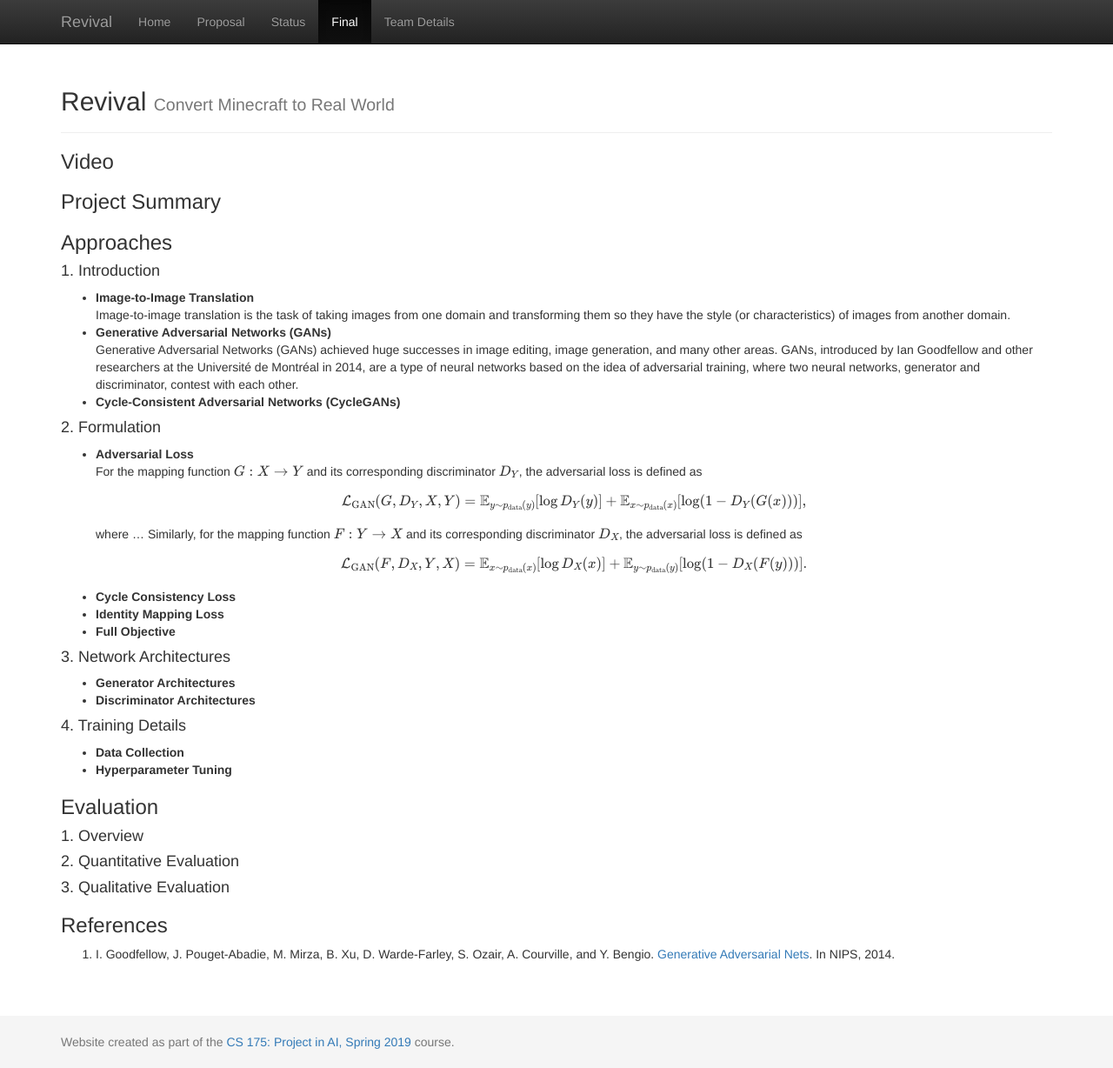
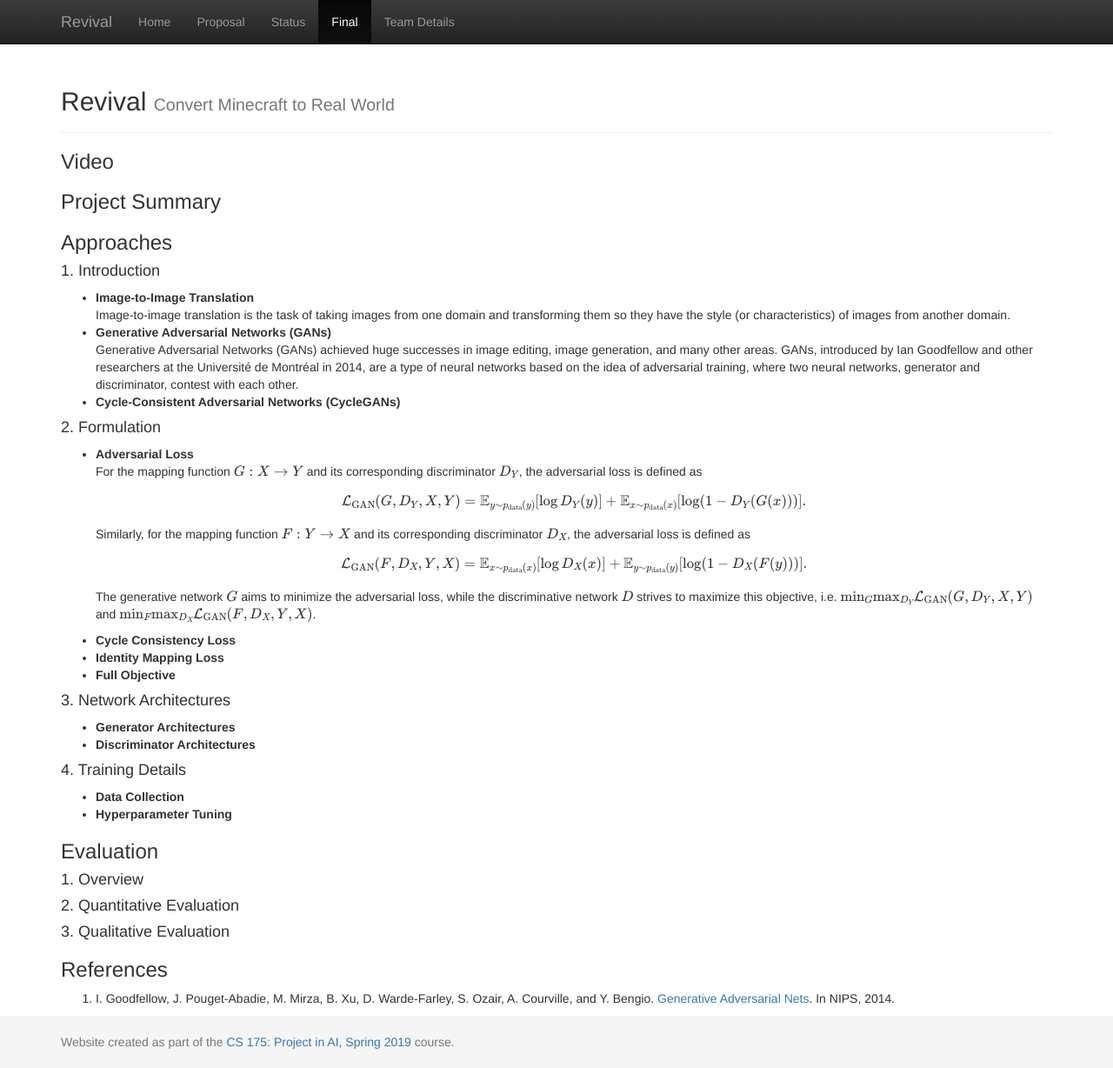
Before and after one commit to sijielu/Revival, a Jekyll site: the page built from docs/final.md, in a window 1280 px wide and 1228 px high. Shown: the whole window at 87% size. Built offline with Jekyll 4.4.1, drawn with Linux system fonts in a browser that asks for light colours; formulas are drawn with MathJax 3.

Commit message:
Update final.md

```diff
--- a/docs/final.md
+++ b/docs/final.md
@@ -10,20 +10,22 @@ title:  Final Report
 ### Approaches
 #### 1. Introduction
 - **Image-to-Image Translation**
-Image-to-image translation is the task of taking images from one domain and transforming them so they have the style (or characteristics) of images from another domain.
+  Image-to-image translation is the task of taking images from one domain and transforming them so they have the style (or characteristics) of images from another domain.
 - **Generative Adversarial Networks (GANs)**
-Generative Adversarial Networks (GANs) achieved huge successes in image editing, image generation, and many other areas. GANs, introduced by Ian Goodfellow and other researchers at the Université de Montréal in 2014, are a type of neural networks based on the idea of adversarial training, where two neural networks, generator and discriminator, contest with each other.
+  Generative Adversarial Networks (GANs) achieved huge successes in image editing, image generation, and many other areas. GANs, introduced by Ian Goodfellow and other researchers at the Université de Montréal in 2014, are a type of neural networks based on the idea of adversarial training, where two neural networks, generator and discriminator, contest with each other.
 - **Cycle-Consistent Adversarial Networks (CycleGANs)**
 
 #### 2. Formulation
 - **Adversarial Loss**
-For the mapping function $$G: X \to Y$$ and its corresponding discriminator $$D_Y$$, the adversarial loss is defined as
+  For the mapping function $$G: X \to Y$$ and its corresponding discriminator $$D_Y$$, the adversarial loss is defined as
 
-  $$\mathcal{L}_{\text{GAN}}(G, D_Y, X, Y) = \mathbb{E}_{y\sim p_{\text{data}}(y)}[\log D_Y(y)] + \mathbb{E}_{x\sim p_{\text{data}}(x)}[\log(1-D_Y(G(x)))],$$
+  $$\mathcal{L}_{\text{GAN}}(G, D_Y, X, Y) = \mathbb{E}_{y\sim p_{\text{data}}(y)}[\log D_Y(y)] + \mathbb{E}_{x\sim p_{\text{data}}(x)}[\log(1-D_Y(G(x)))].$$
 
-  where ... Similarly, for the mapping function $$F: Y \to X$$ and its corresponding discriminator $$D_X$$, the adversarial loss is defined as
+  Similarly, for the mapping function $$F: Y \to X$$ and its corresponding discriminator $$D_X$$, the adversarial loss is defined as
 
   $$\mathcal{L}_{\text{GAN}}(F, D_X, Y, X) = \mathbb{E}_{x\sim p_{\text{data}}(x)}[\log D_X(x)] + \mathbb{E}_{y\sim p_{\text{data}}(y)}[\log(1-D_X(F(y)))].$$
+
+  The generative network $$G$$ aims to minimize the adversarial loss, while the discriminative network $$D$$ strives to maximize this objective, i.e. $$\text{min}_G\text{max}_{D_Y} \mathcal{L}_{\text{GAN}}(G, D_Y, X, Y)$$ and $$\text{min}_F\text{max}_{D_X} \mathcal{L}_{\text{GAN}}(F, D_X, Y, X)$$.
 
 - **Cycle Consistency Loss**
 - **Identity Mapping Loss**
```
